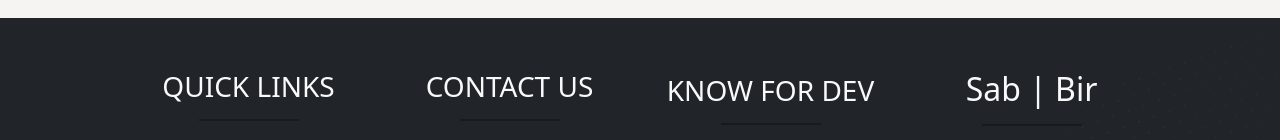
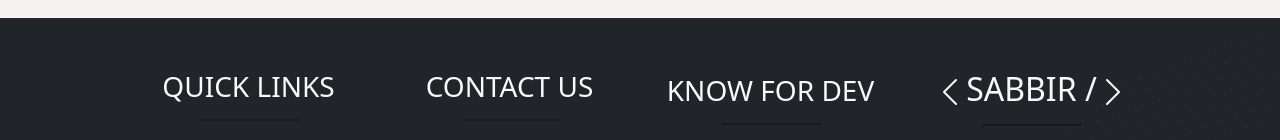
Before and after one commit to sabbirhossaindev/dev-sabbir, a React (Create React App) app: page / in a window 1280 px wide. Shown: the part 2890-3030 px from the top of the page. Built offline with nearby package versions, Linux system fonts and the light colour scheme; no server answers.

Commit message:
all done

```diff
--- a/src/Pages/Shared/Footer/Footer.js
+++ b/src/Pages/Shared/Footer/Footer.js
@@ -72,7 +72,7 @@ const Footer = () => {
                         </div>
                     </Col>
                     <Col md="3" className='mx-auto text-center'>
-                        <h2 className='mx-auto text-center'>Sab | Bir</h2>
+                        <h2 className='mx-auto text-center'><BsChevronLeft />SABBIR /<BsChevronRight /></h2>
                         <hr className='hr2'/>
                         <img src={me} alt="aws" className='img-fluid' />
                         <div className='social-link mx-5 text-center mt-3'>
```
